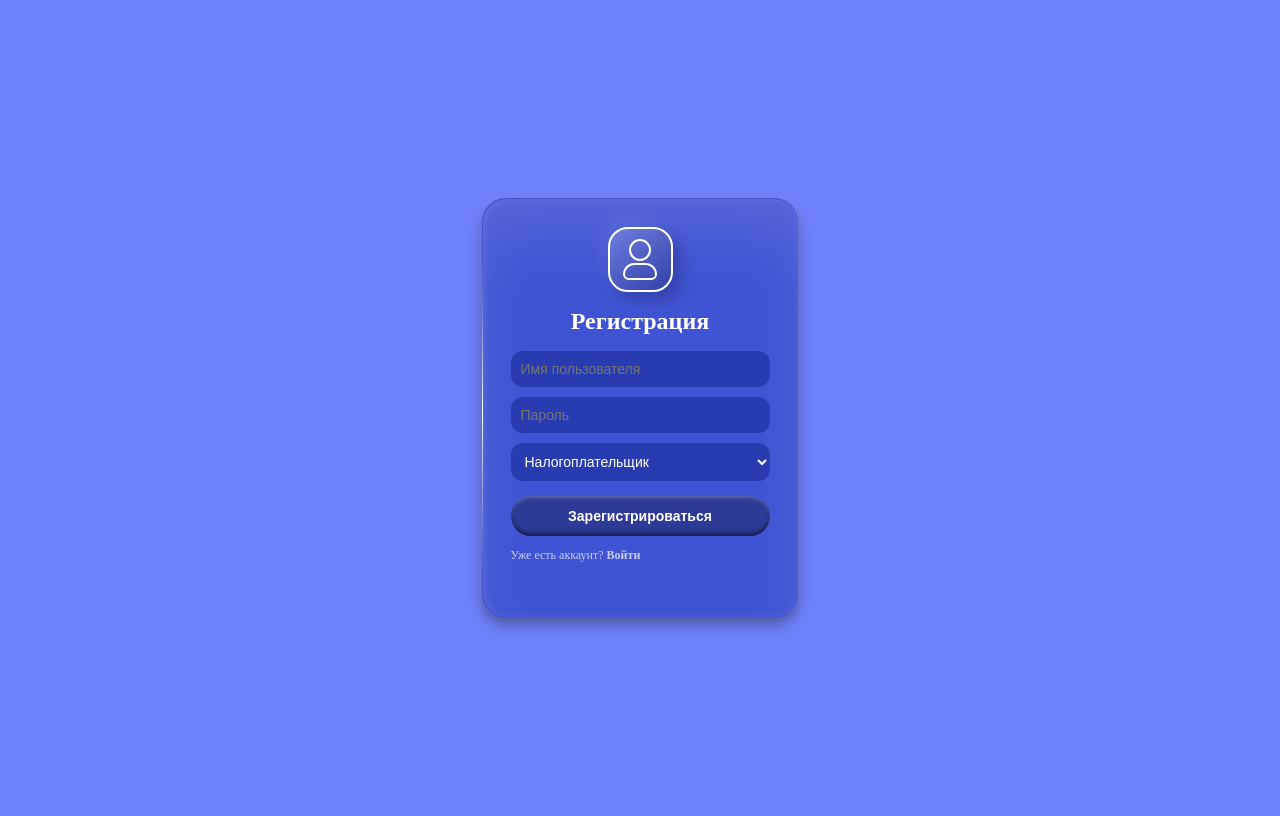
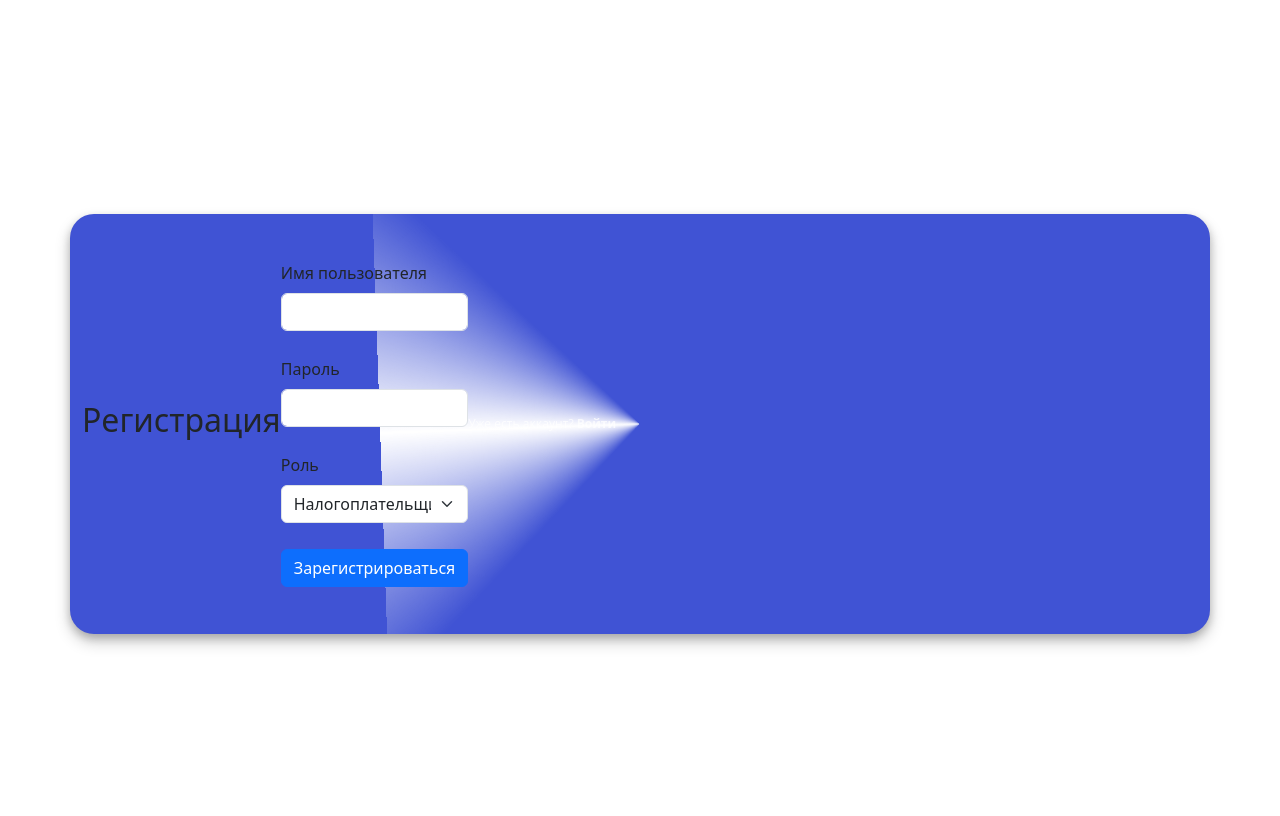
Before and after one commit to sez12345/Jans, a Flask app: page /register in a window 1280 px wide. After the commit the page ends 647 px from the top, so only its background shows below. Run offline with Flask 3, Linux system fonts and the light colour scheme.

Commit message:
Updated templates and app logic

```diff
--- a/app.py
+++ b/app.py
@@ -307,31 +307,40 @@
         username = request.form['username']
         password = request.form['password']
         role = request.form['role']
-        # Проверка на существующего пользователя
-        if User.query.filter_by(username=username).first():
-            flash("Пользователь с таким именем уже существует", "error")  # Flash error message
+
+        # Check if the username already exists
+        existing_user = User.query.filter_by(username=username).first()
+        if existing_user:
+            flash(f"Пользователь с именем '{username}' уже существует. Пожалуйста, выберите другое имя.", "error")
             return redirect(url_for('register'))
-        # Создание нового пользователя
+
+        # Create a new user
         user = User(username=username, role=role)
         user.set_password(password)
         db.session.add(user)
         db.session.commit()
-        flash("Регистрация прошла успешно! Теперь вы можете войти.", "success")  # Flash success message
+
+        flash("Регистрация прошла успешно! Теперь вы можете войти.", "success")
         return redirect(url_for('index'))
     return render_template('register.html')
 
-@app.route('/login', methods=['POST'])
+@app.route('/login', methods=['GET', 'POST'])
 def login():
-    username = request.form['username']
-    password = request.form['password']
-    # Проверка пользователя в базе данных
-    user = User.query.filter_by(username=username).first()
-    if user and user.check_password(password):
-        session['user_id'] = user.id
-        session['role'] = user.role
-        return redirect(url_for('home'))  # Redirect to home after login
-    flash("Неверное имя пользователя или пароль", "error")  # Flash error message
-    return redirect(url_for('index'))
+    if request.method == 'POST':
+        username = request.form['username']
+        password = request.form['password']
+
+        # Check if the user exists
+        user = User.query.filter_by(username=username).first()
+        if user and user.check_password(password):
+            session['user_id'] = user.id
+            session['role'] = user.role
+            return redirect(url_for('home'))  # Redirect to home after login
+
+        # Flash error message for invalid credentials
+        flash("Неверное имя пользователя или пароль", "error")
+        return redirect(url_for('index'))
+    return render_template('index.html')
 
 if __name__ == '__main__':
     from os import environ
--- a/templates/register.html
+++ b/templates/register.html
@@ -5,25 +5,46 @@
     <meta name="viewport" content="width=device-width, initial-scale=1.0">
     <link rel="stylesheet" href="/static/style_index_register.css">
     <title>Регистрация</title>
+    <link rel="stylesheet" href="https://cdn.jsdelivr.net/npm/bootstrap@5.3.0-alpha3/dist/css/bootstrap.min.css">
 </head>
 <body>
-<div class="container">
-    <div class="login-box">
-        <form class="form" action="/register" method="POST">
-            <div class="logo"></div>
-            <span class="header">Регистрация</span>
-            <input type="text" name="username" placeholder="Имя пользователя" class="input" required />
-            <input type="password" name="password" placeholder="Пароль" class="input" required />
-            <select name="role" class="input" required>
+<div class="container mt-5">
+    <h2>Регистрация</h2>
+    <!-- Display flash messages -->
+    {% with messages = get_flashed_messages(with_categories=True) %}
+        {% if messages %}
+            <div class="mt-3">
+                {% for category, message in messages %}
+                <div class="alert alert-{{ 'danger' if category == 'error' else 'success' }} alert-dismissible fade show" role="alert">
+                    {{ message }}
+                    <button type="button" class="btn-close" data-bs-dismiss="alert" aria-label="Close"></button>
+                </div>
+                {% endfor %}
+            </div>
+        {% endif %}
+    {% endwith %}
+    <form class="form" action="/register" method="POST">
+        <div class="mb-3">
+            <label for="username" class="form-label">Имя пользователя</label>
+            <input type="text" class="form-control" id="username" name="username" required>
+        </div>
+        <div class="mb-3">
+            <label for="password" class="form-label">Пароль</label>
+            <input type="password" class="form-control" id="password" name="password" required>
+        </div>
+        <div class="mb-3">
+            <label for="role" class="form-label">Роль</label>
+            <select class="form-select" id="role" name="role" required>
                 <option value="taxpayer">Налогоплательщик</option>
                 <option value="employee">Сотрудник</option>
             </select>
-            <button type="submit" class="button sign-in">Зарегистрироваться</button>
-        </form>
-        <p class="footer">
-            Уже есть аккаунт? <a href="/" class="link">Войти</a>
-        </p>
-    </div>
+        </div>
+        <button type="submit" class="btn btn-primary">Зарегистрироваться</button>
+    </form>
+    <p class="footer mt-3">
+        Уже есть аккаунт? <a href="/" class="link">Войти</a>
+    </p>
 </div>
+<script src="https://cdn.jsdelivr.net/npm/bootstrap@5.3.0-alpha3/dist/js/bootstrap.bundle.min.js"></script>
 </body>
 </html>
```
Also changed, not shown: templates/index.html (+31 -13 lines).
